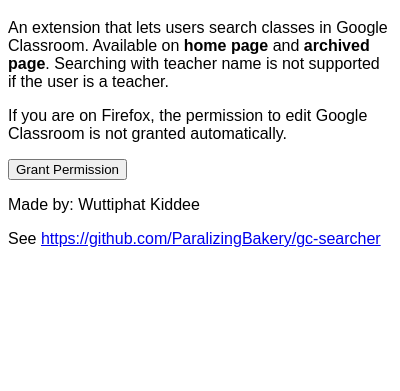
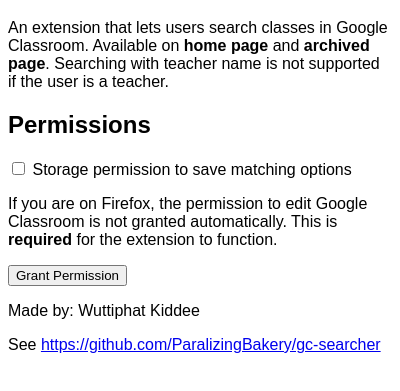
Before and after one commit to ParalizingBakery/classroom-searcher, a browser extension: page popup/index.html in a window 400 px wide. Shown: the part 61-452 px from the top of the page. Drawn offline with Linux system fonts and the light colour scheme.

Commit message:
html for requesting storage permission

```diff
--- a/popup/index.html
+++ b/popup/index.html
@@ -12,10 +12,20 @@
         Available on <strong>home page</strong> and <strong>archived page</strong>.
         Searching with teacher name is not supported if the user is a teacher.
         </p>
-        <p>
-        If you are on Firefox, the permission to edit Google Classroom is not granted automatically.
-        </p>
-        <button id="permission-button" type="button" autocomplete="off">Grant Permission</button>
+        <h2>Permissions</h2>
+        <div>
+            <div>
+                <input id="request-storage-checkbox" type="checkbox" autocomplete="off"></input>
+                <label for="request-storage-checkbox">Storage permission to save matching options</label>
+            </div>
+            <p>
+                If you are on Firefox, the permission to edit Google Classroom is not granted automatically.
+                This is <strong>required</strong> for the extension to function.
+            </p>
+            <button id="permission-button" type="button" autocomplete="off">Grant Permission</button>
+        </div>
+
+
         <p>Made by: Wuttiphat Kiddee</p>
         <p>See <a href="https://github.com/ParalizingBakery/gc-searcher">https://github.com/ParalizingBakery/gc-searcher</a></p>
     </body>
```
